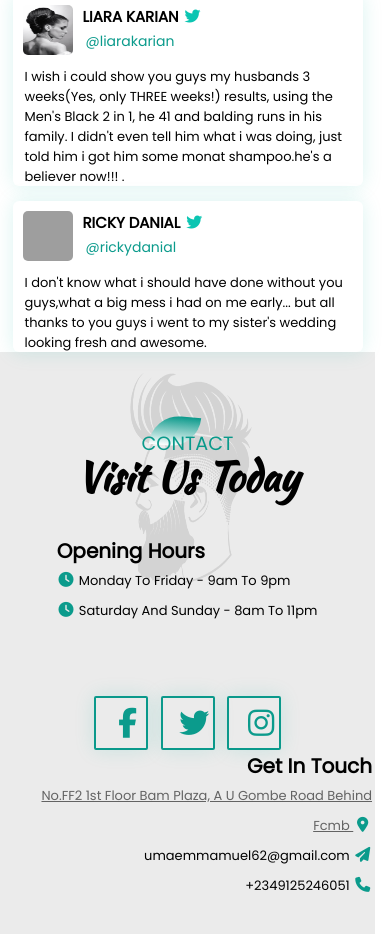
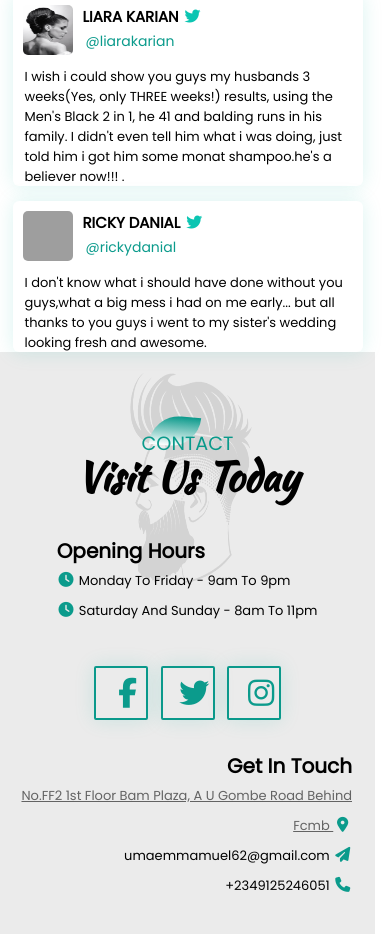
Before and after one commit to Emmanueluma/scott, a plain HTML site: page index.html in a window 390 px wide. Shown: the part 2576-3510 px from the top of the page. Drawn offline with Linux system fonts and the light colour scheme; grey boxes are pictures that could not be loaded; a web font is replaced by a local one.

Commit message:
vp social icon positioning

```diff
--- a/hair.css
+++ b/hair.css
@@ -637,12 +637,12 @@ main .footer .social i {
     main .footer .con .con2 {
         position: relative;
         top: 75px;
-        left: 0;
+        left: -20px;
     }
     main .footer .social {
         width: 50%;
         position: relative;
-        top: -230px;
+        top: -260px;
     }
     main .footer .social div {
         width: 50px;
```
